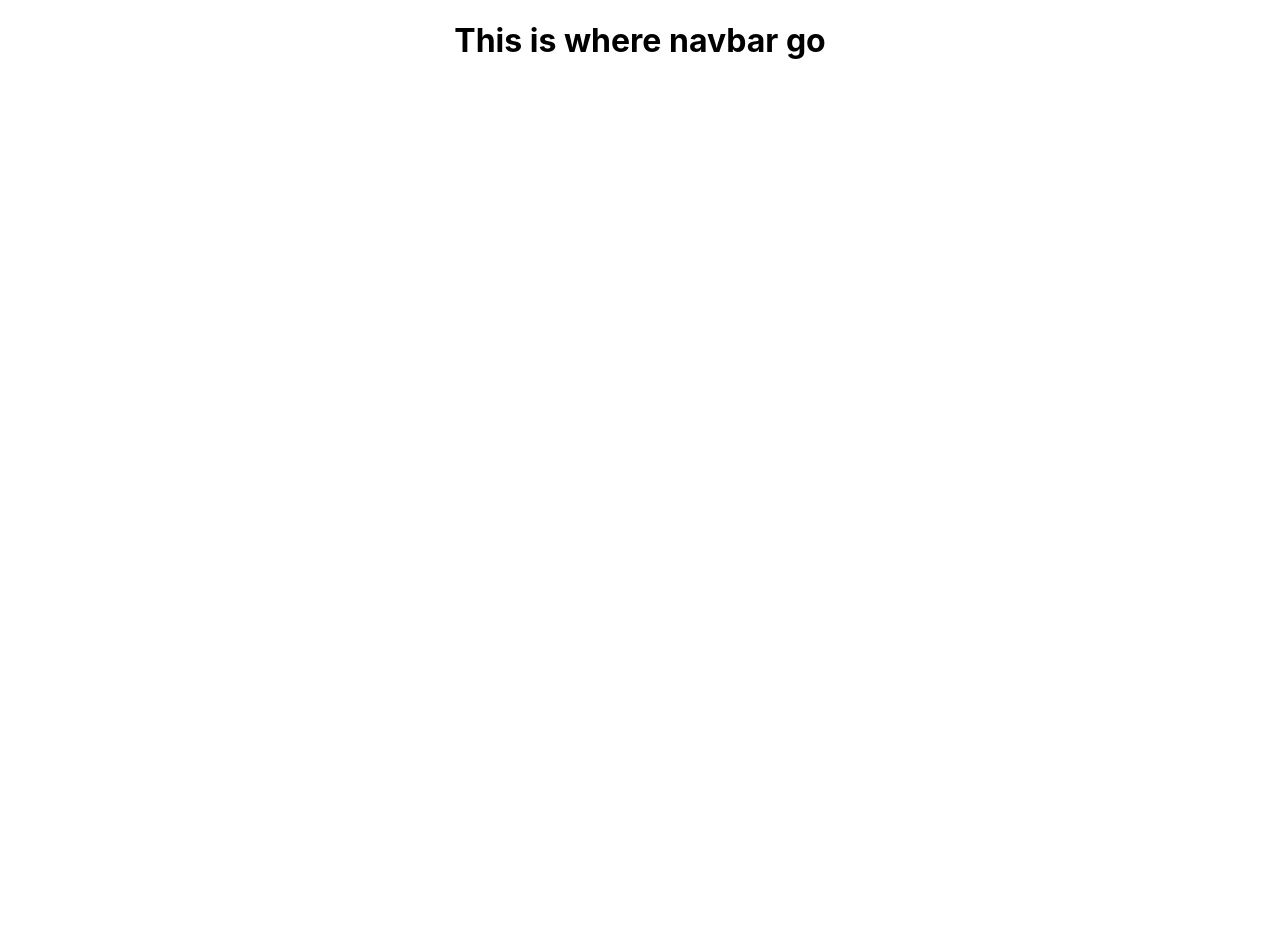
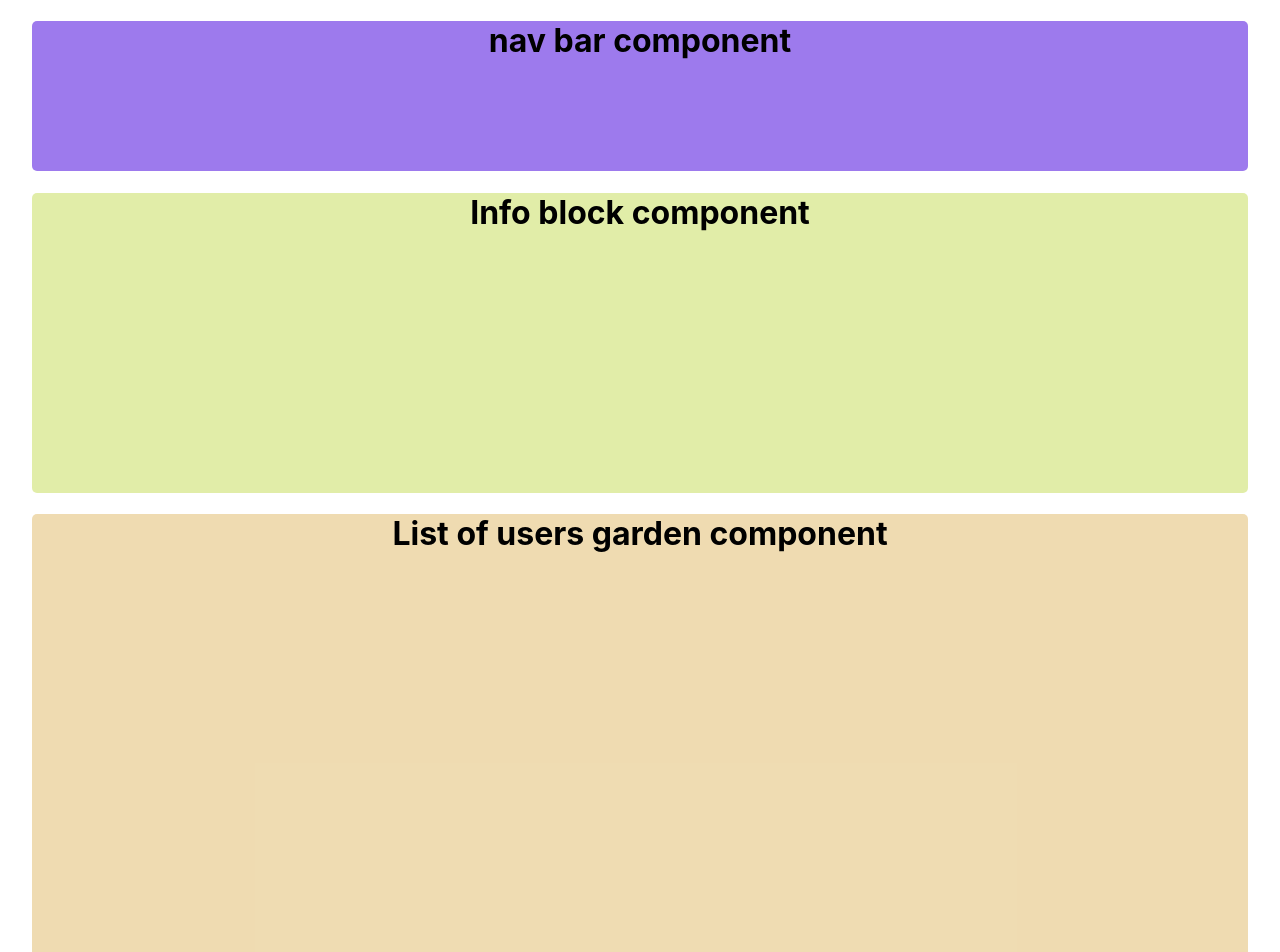
Before and after one commit to Shawn8z/React-plant-app, a React (Create React App) app: page / in a window 1280 px wide. Shown: the top 952 px of the page. Before the commit the page ends 800 px from the top, so only its background shows below. Built offline with nearby package versions, Linux system fonts and the light colour scheme.

Commit message:
login page layout

```diff
--- a/src/App.css
+++ b/src/App.css
@@ -1,3 +1,29 @@
+
+body {
+  margin: auto;
+  width: 95%;
+  height: 1300px;
+}
+
+
 .navbar {
   text-align: center;
+  background-color: rgba(150, 113, 236, 0.932);
+  border-radius: 5px;
+  height: 150px;
 }
+
+.info-block {
+  text-align: center;
+  background-color: rgba(223, 236, 162, 0.932);
+  border-radius: 5px;
+  height: 300px;
+}
+
+.garden {
+  margin: auto;
+  text-align: center;
+  background-color: rgba(238, 217, 172, 0.932);
+  border-radius: 5px;
+  height: 600px;
+}
--- a/src/App.js
+++ b/src/App.js
@@ -5,18 +5,19 @@ function App() {
   return (
     <div className="App">
 
-      <head>
-        <title>Grow App</title>
-        <meta charset="utf-8"/>
-      </head>
-
-      <body>
-
       <div class="navbar">
-        <h1>This is where navbar go</h1>
+        <h1>nav bar component</h1>
       </div>
 
-      </body>
+      <div class="info-block">
+        <h1>Info block component</h1>
+      </div>
+
+      <div class="garden">
+        <div>
+          <h1>List of users garden component</h1>
+        </div>
+      </div>
 
     </div>
   );
```
